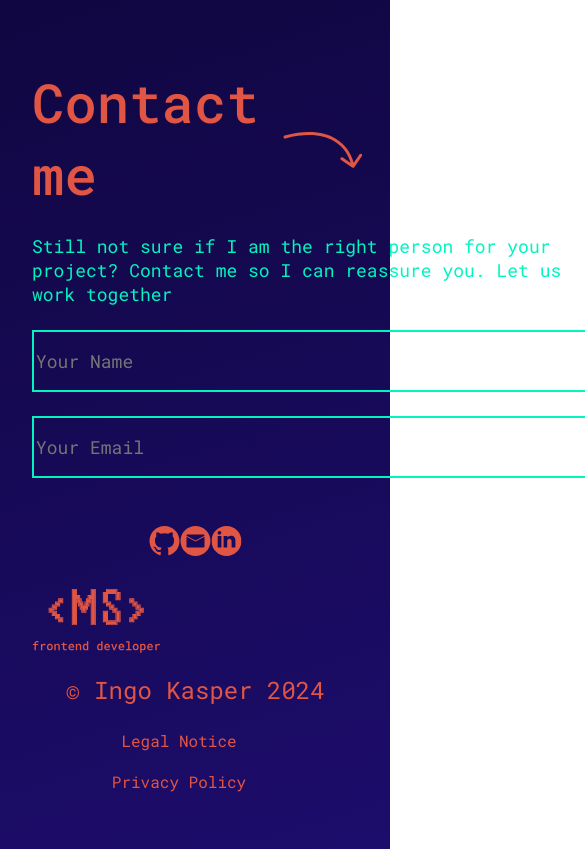
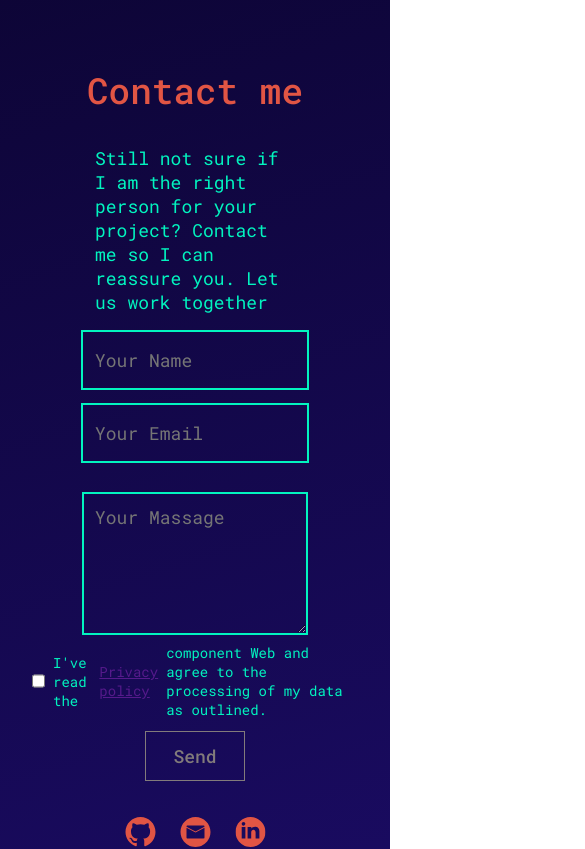
Before and after one commit to Ingo-Kasper/Portfolio, an Angular app: page / in a window 390 px wide. Shown: the part 4240-5089 px from the top of the page, 585 px wide, since content can reach past the window. Built offline with nearby package versions, Linux system fonts and the light colour scheme.

Commit message:
Kontakt responsef

```diff
--- a/src/app/footer/footer.component.scss
+++ b/src/app/footer/footer.component.scss
@@ -48,11 +48,15 @@ nav {
     nav {
         > div {
             > .responsive600px {
-                display: block
+                display: block;
+                > img {
+                    margin: 0 12px 0 12px;
+                }
             }
             flex-direction: column;
             > img {
                 padding: 16px 0 16px 0;
+                margin: 0;
             }
             > h2 {
                 margin-bottom: 16px;
@@ -62,4 +66,5 @@ nav {
             }
         }
     }
+
 }
--- a/src/app/main-content/kontakt/kontakt.component.html
+++ b/src/app/main-content/kontakt/kontakt.component.html
@@ -1,7 +1,7 @@
 <section>
     <div class="headliner-div">
         <h2 class="head-Contact">Contact me</h2>
-        <img class="arrow" src="../../../assets/icon/arrow.svg" alt="Arrow">
+        <img class="arrow" src="assets/icon/arrow.svg" alt="Arrow">
     </div>
     <div class="contact-div">
         <div class="contact-left">
@@ -10,15 +10,15 @@
             <input type="text" placeholder="Your Email">
         </div>
         <div class="contact-right">
-            <span><img src="../../../assets/icon/icon_email.svg" alt="E-Mail icon">'E-Mail: Ingo-Kasper&#64;protonmail.com</span>
-            <span><img src="../../../assets/icon/icon_phone.svg" alt="Phone Icon">Tel: 0162 666 82 75</span>
+            <span class="span-contact"><img class="contact-icon" src="assets/icon/icon_email.svg" alt="E-Mail icon">E-Mail: Ingo-Kasper&#64;protonmail.com</span>
+            <span class="span-contact"><img class="contact-icon" src="assets/icon/icon_phone.svg" alt="Phone Icon">Tel: 0162 666 82 75</span>
             <textarea name="Your Massage" id="" placeholder="Your Massage"></textarea>
         </div>
     </div>
+    <div class="checkbox-div">
+        <label><input class="check-Marker" type="checkbox">I've read the
+            <a class="link" href="">Privacy policy</a>
+            component Web and agree to the processing of my data as outlined.</label>
+        <button>Send</button>
+    </div>
 </section>
-
-
-<!-- <div>
-
-
-</div> -->
--- a/src/app/main-content/kontakt/kontakt.component.scss
+++ b/src/app/main-content/kontakt/kontakt.component.scss
@@ -45,12 +45,14 @@ p {
 input {
     border: 2px solid rgba(2, 244, 191, 1);
     background-color: transparent;
+    color: rgba(2, 244, 191, 1);
     font-size: 18px;
     font-weight: 400;
     font-family: 'Roboto Mono', sans-serif;
     width: 550px;
     height: 56px;
     margin: 0 0 24px 0;
+    padding: 0 12px 0 12px;
 }
 
 .contact-right {
@@ -70,12 +72,135 @@ span {
     align-items: center;
 }
 
+.contact-icon {
+    margin-right: 12px;
+}
+
 textarea {
     border: 2px solid rgba(2, 244, 191, 1);
     background-color: transparent;
+    color: rgba(2, 244, 191, 1);
     font-size: 18px;
     font-weight: 400;
     font-family: 'Roboto Mono', sans-serif;
     width: 550px;
-    height: 141px;
+    height: 117px;
+    padding: 11px;
 }
+
+.check-Marker {
+    margin-left: 0;
+    width: 24px;
+    height: 24px;
+    cursor: pointer;
+    border: 2px solid rgba(2, 244, 191, 1);
+    margin: 0 8px 0 0;
+    background-color: transparent;
+}
+
+.checkbox-div {
+    display: flex;
+    align-items: center;
+    justify-content: space-between;
+    width: 100%;
+}
+
+label {
+    color: rgb(2, 244, 191);
+    font-size: 14px;
+    font-weight: 400;
+    font-family: "Roboto Mono", sans-serif;
+    margin-left: 0;
+    display: flex;
+    align-items: center;
+}
+
+button {
+    color: rgba(130, 123, 123, 1);
+    font-size: 18px;
+    font-weight: 500;
+    font-family: "Roboto Mono", sans-serif;
+    background-color: transparent;
+    border: 1px solid rgba(130, 123, 123, 1);
+    width: 100px;
+    height: 50px;
+    margin-right: 0;
+}
+
+.link {
+    margin: 0 8px 0 8px;
+    width: 123px;
+}
+
+@media (max-width: 1250px) {
+    input {
+        margin: 0 0 13px 0;
+        width: 400px;
+    }
+
+    textarea {
+        width: 400px;
+    }
+
+    p {
+        width: 400px;
+        margin: 0 0 8px 0;
+    }
+}
+
+@media (max-width: 960px) {
+    .contact-div {
+        flex-direction: column;
+    }
+    .span-contact {
+        display: none;
+    }
+    p {
+        width: 420px;
+        align-items: center;
+        margin: 0 0 16px 0;
+    }
+    .contact-left {
+        align-items: center;
+        margin: 8px 0 8px 0;
+    }
+    .contact-right {
+        margin: 8px 0 8px 0;
+    }
+    .arrow {
+        display: none;
+    }
+}
+
+@media (max-width: 550px) {
+    .head-Contact {
+        font-size: 36px;
+    }
+    textarea {
+        width: 300px;
+    }
+    input {
+        width: 300px;
+    }
+    p {
+        width: 300px;
+    }
+    .checkbox-div {
+        flex-direction: column;
+    }
+    button {
+        margin: 12px 0 12px 0;
+    }
+}
+
+@media (max-width: 450px) {
+    textarea {
+        width: 200px;
+    }
+    input {
+        width: 200px;
+    }
+    p {
+        width: 200px;
+    }
+}
```
